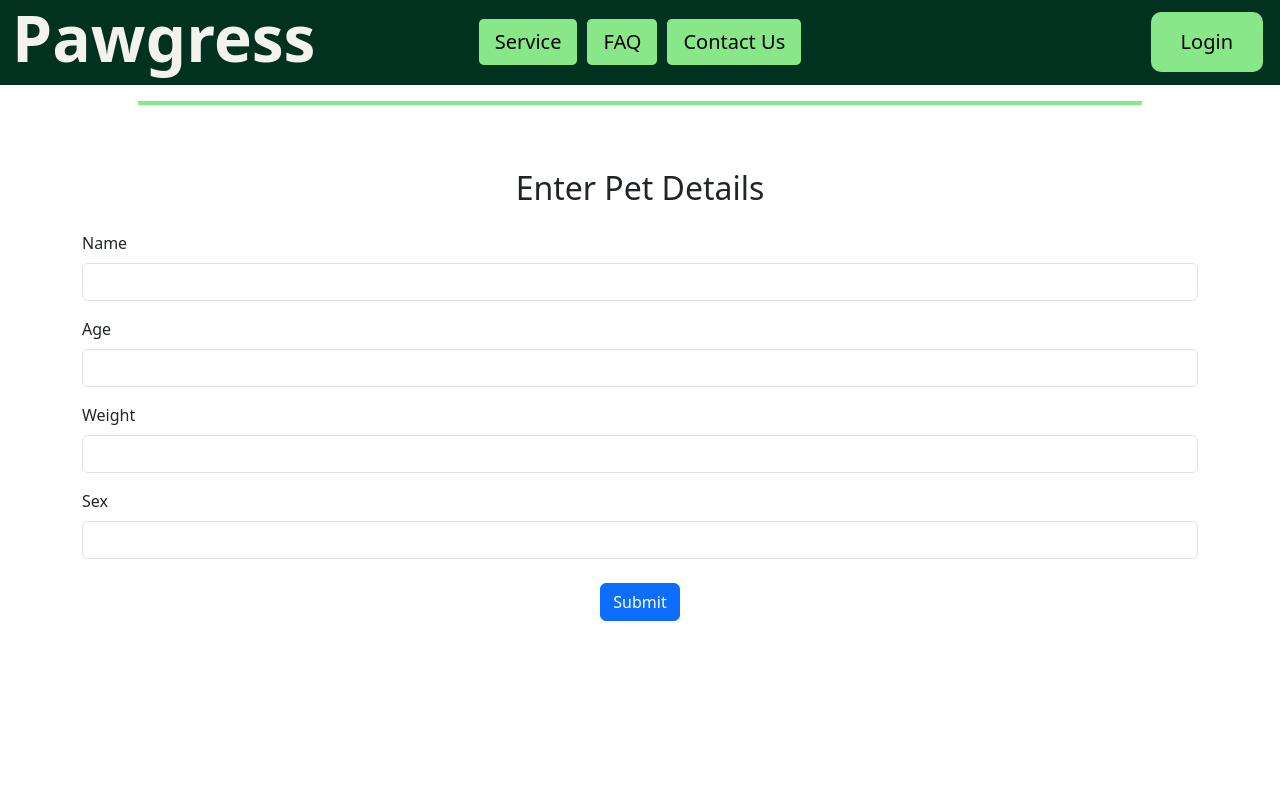
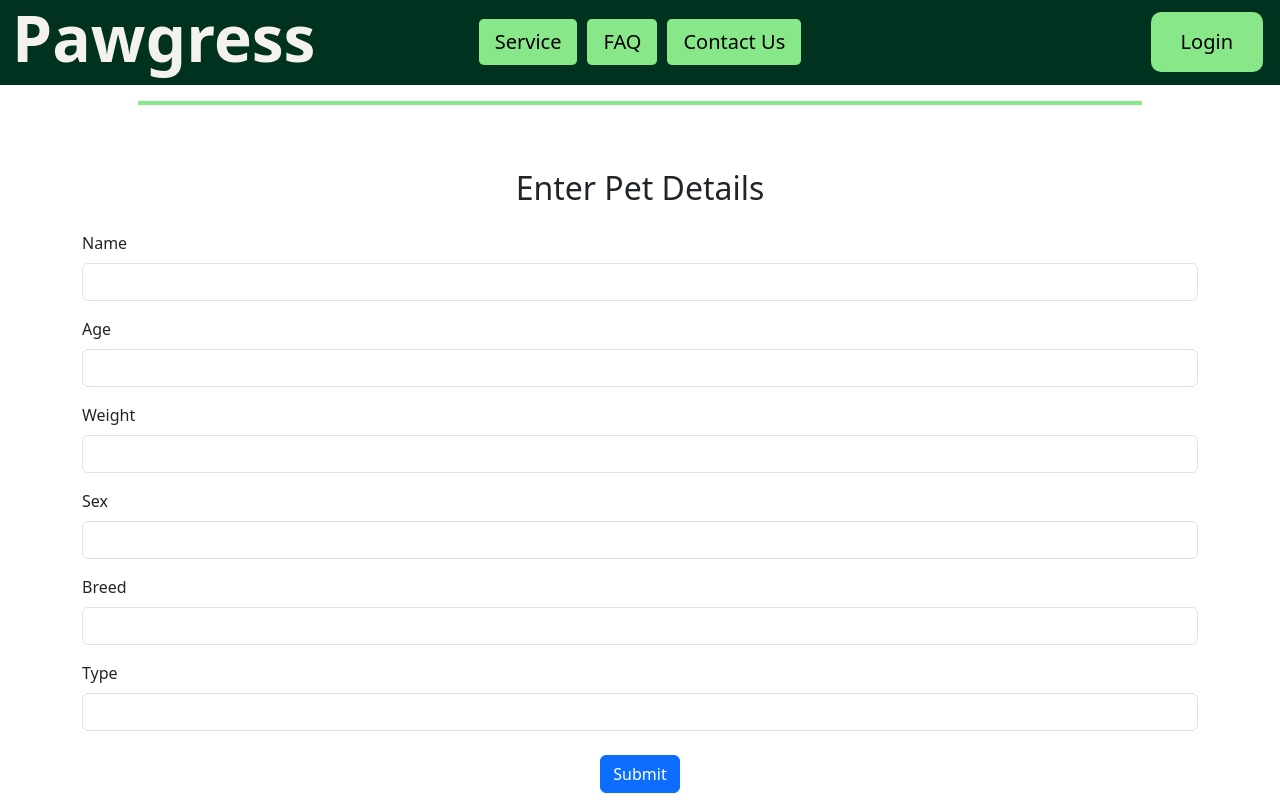
Before and after one commit to Splash-3/Pawgress, a React (Create React App) app in the folder front-end/: page /pet-details in a window 1280 px wide. Built offline with nearby package versions, Linux system fonts and the light colour scheme.

Commit message:
Beginning Linking of DB to Frontend

```diff
--- a/front-end/src/pages/PetDetailsForm.js
+++ b/front-end/src/pages/PetDetailsForm.js
@@ -6,11 +6,15 @@ const PetDetailsForm = () => {
   const [petDetails, setPetDetails] = useState({
     name: '',
     age: '',
+    weight: '',
+    sex: '',
     breed: '',
-    weight: '',
-    color: '',
-    sex: ''
+    animalType:''
+
   });
+
+  const [error, setError] = useState('');
+  const [success, setSuccess] = useState('');
 
   const handleChange = (e) => {
     const { name, value } = e.target;
@@ -20,11 +24,54 @@ const PetDetailsForm = () => {
     });
   };
 
+  const handleSubmit = async (e) => {
+    e.preventDefault();
+
+    // Reset error and success messages
+    setError('');
+    setSuccess('');
+
   const handleSubmit = (e) => {
     e.preventDefault();
     // Handle form submission logic here
     console.log('Pet Details:', petDetails);
     // Navigate to another page or show a success message
+  };
+
+    try {
+      // User ID (you can get this from the user's session or state)
+      const userId = "user_001"; // Replace with the actual user ID
+
+      // Prepare the request payload, including breed and animal type
+      const payload = {
+        ...petDetails,
+        user_id: userId
+      };
+
+      // Send POST request to Flask API
+      const response = await fetch('http://localhost:5000/add-pet', {
+        method: 'POST',
+        headers: {
+          'Content-Type': 'application/json',
+        },
+        body: JSON.stringify(payload),
+      });
+
+      // Parse the response
+      const data = await response.json();
+
+      // Check if the pet was added successfully
+      if (response.status === 201) {
+        setSuccess('Pet added successfully!');
+        console.log('Pet ID:', data.pet_id);
+        // Navigate to the pets list or another page
+        navigate('/pets');
+      } else {
+        setError(data.error || 'Failed to add pet');
+      }
+    } catch (err) {
+      setError('An error occurred. Please try again later.');
+    }
   };
 
   return (
@@ -80,6 +127,30 @@ const PetDetailsForm = () => {
             required
           />
         </div>
+        <div className="mb-3">
+          <label htmlFor="breed" className="form-label">Breed</label>
+          <input
+            type="text"
+            className="form-control"
+            id="breed"
+            name="breed"
+            value={petDetails.sex}
+            onChange={handleChange}
+            required
+          />
+        </div>
+        <div className="mb-3">
+          <label htmlFor="type" className="form-label">Type</label>
+          <input
+            type="text"
+            className="form-control"
+            id="type"
+            name="type"
+            value={petDetails.sex}
+            onChange={handleChange}
+            required
+          />
+        </div>
 
         <div className="text-center mt-4">
           <button type="submit" className="btn btn-primary">Submit</button>
```
Also changed, not shown: 1 other file (tests, documents, lock files or other folders).
